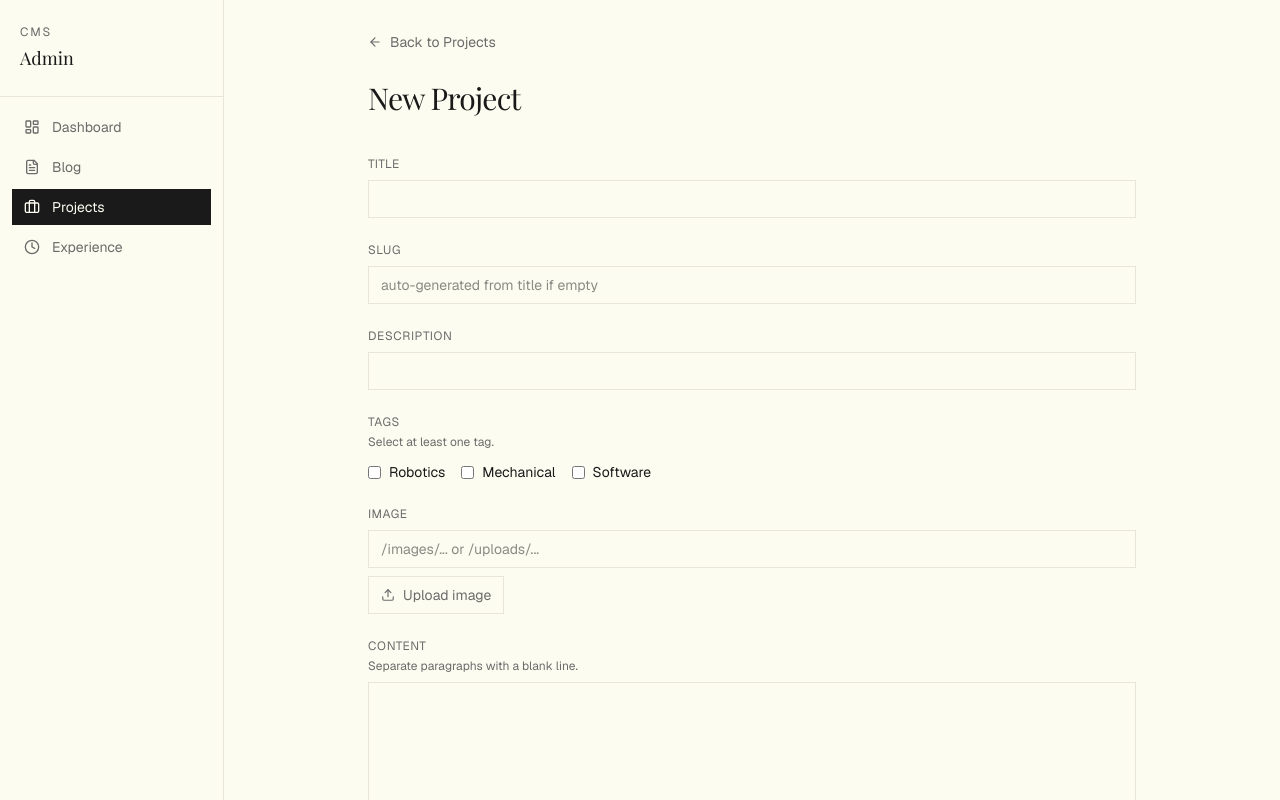
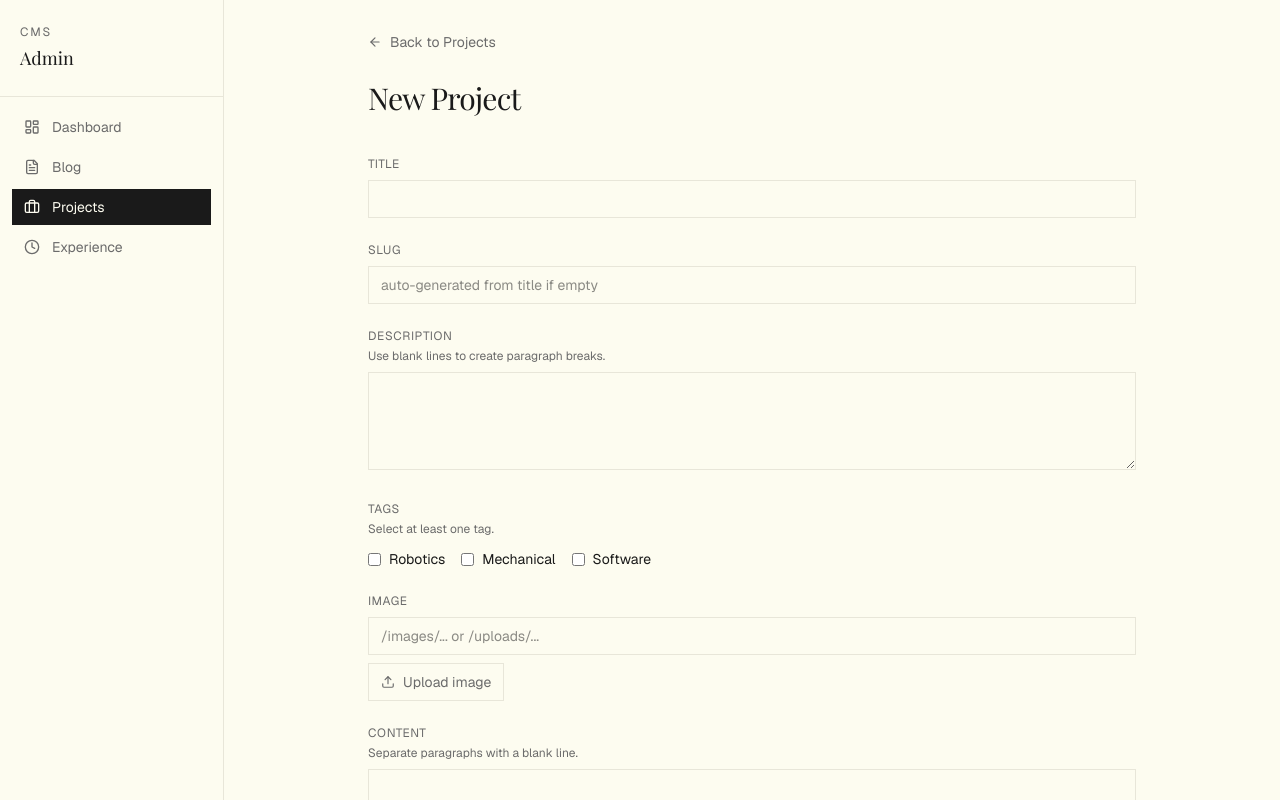
Before and after one commit to mohammedz06/personal-website2, a Next.js app: page /admin/projects/new in a window 1280 px wide. Shown: the top 800 px of the page. Built offline with nearby package versions, Linux system fonts and the light colour scheme; no server answers; a web font is replaced by a local one.

Commit message:
fixed some things

```diff
--- a/app/admin/projects/new/page.tsx
+++ b/app/admin/projects/new/page.tsx
@@ -37,7 +37,7 @@ export default function NewProjectPage() {
       <form action={handleSubmit} className="mt-10 space-y-6">
         <Field label="Title" name="title" required />
         <Field label="Slug" name="slug" placeholder="auto-generated from title if empty" />
-        <Field label="Description" name="description" required />
+        <TextArea label="Description" name="description" required rows={4} hint="Use blank lines to create paragraph breaks." />
         <TagSelect />
         <ImageUploadField value={image} onChange={setImage} />
         <TextArea label="Content" name="content" required rows={12} hint="Separate paragraphs with a blank line." />
--- a/app/projects/[slug]/page.tsx
+++ b/app/projects/[slug]/page.tsx
@@ -62,9 +62,11 @@ export default async function ProjectDetailPage({ params }: Props) {
       </FadeIn>
 
       <FadeIn delay={0.2}>
-        <p className="mt-4 text-base leading-relaxed text-muted">
-          {project.description}
-        </p>
+        <div className="mt-4 space-y-4 text-base leading-relaxed text-muted">
+          {project.description.split("\n\n").map((paragraph) => (
+            <p key={paragraph.slice(0, 40)}>{paragraph}</p>
+          ))}
+        </div>
       </FadeIn>
 
       <FadeIn delay={0.25}>
--- a/components/admin/ProjectEditForm.tsx
+++ b/components/admin/ProjectEditForm.tsx
@@ -66,7 +66,7 @@ export default function ProjectEditForm({
       <form action={handleSubmit} className="mt-8 space-y-6">
         <Field label="Title" name="title" required defaultValue={project.title} />
         <Field label="Slug" name="slug" required defaultValue={project.slug} />
-        <Field label="Description" name="description" required defaultValue={project.description} />
+        <TextArea label="Description" name="description" required rows={4} defaultValue={project.description} hint="Use blank lines to create paragraph breaks." />
         <TagSelect selected={project.tags} />
         <ImageUploadField value={image} onChange={setImage} />
         <TextArea label="Content" name="content" required rows={12} defaultValue={project.content} />
```
